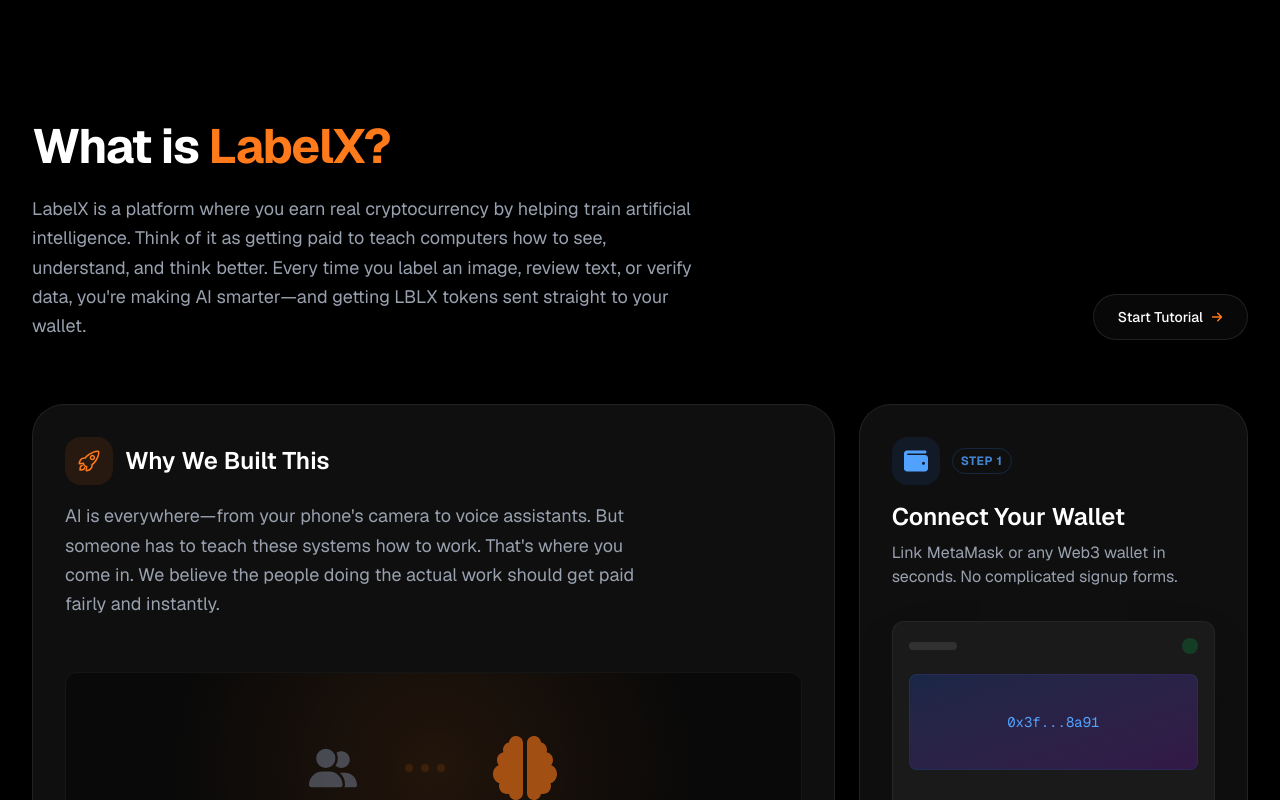
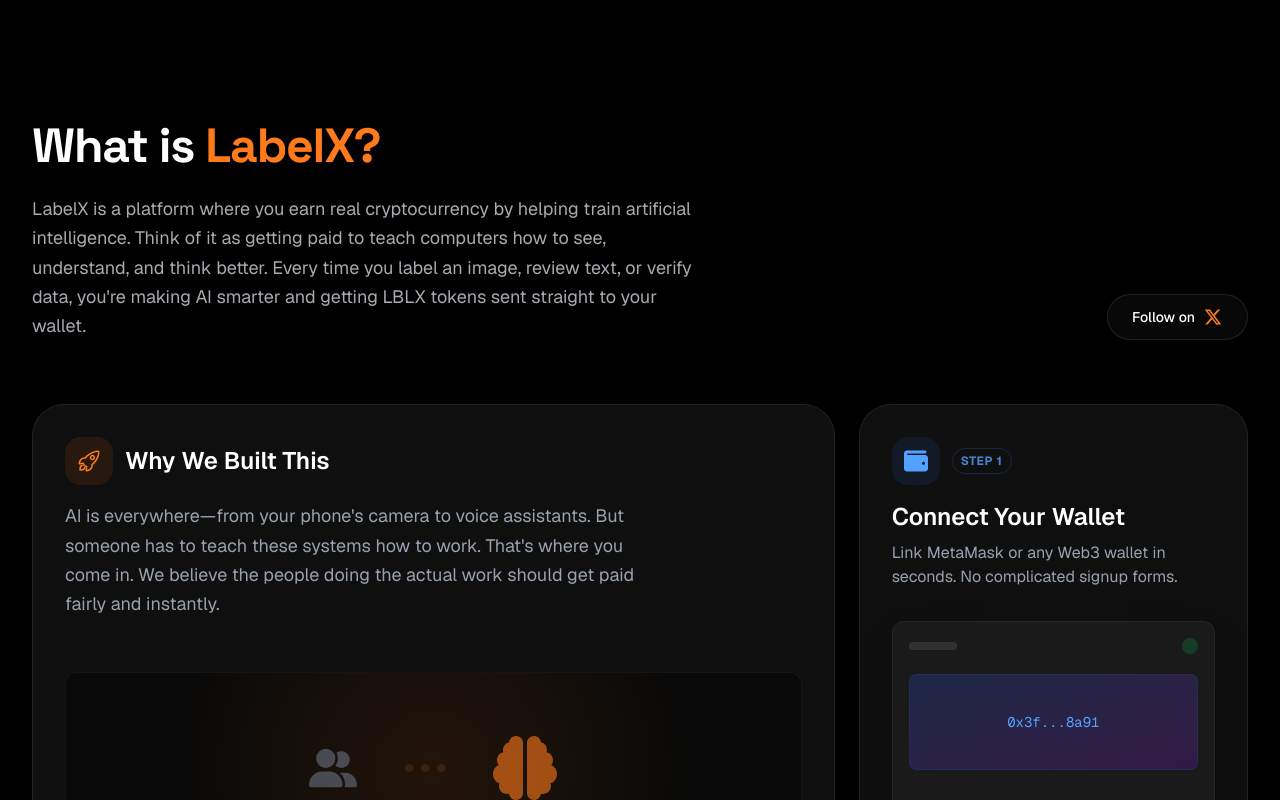
Before and after one commit to aiminiapps/labelxweb, a Next.js app: page / in a window 1280 px wide. Shown: the part 1020-1820 px from the top of the page. Built offline with nearby package versions, Linux system fonts and the light colour scheme.

Commit message:
Update AboutSection component: enhance layout, improve text styling, and add Twitter link

```diff
--- a/src/components/about-section.js
+++ b/src/components/about-section.js
@@ -11,8 +11,10 @@ import {
   animate,
   useInView
 } from 'framer-motion';
-import { FaWallet, FaBrain, FaCoins, FaCheckDouble, FaUserGroup, FaArrowRight } from 'react-icons/fa6';
+import { FaWallet, FaBrain, FaCoins, FaCheckDouble, FaUserGroup } from 'react-icons/fa6';
 import { IoRocketOutline, IoShieldCheckmarkOutline } from 'react-icons/io5';
+import { RiTwitterXFill } from "react-icons/ri";
+import Link from 'next/link';
 
 // --- 1. Lenis Smooth Scroll Setup ---
 const useLenis = () => {
@@ -287,7 +289,7 @@ const AboutSection = () => {
       {/* Divider */}
       <div className="absolute top-0 left-0 w-full h-px bg-gradient-to-r from-transparent via-white/10 to-transparent" />
 
-      <div className="max-w-7xl mx-auto px-4 sm:px-6 lg:px-8">
+      <div className="max-w-[1500px] mx-auto px-4 sm:px-6 lg:px-8">
         {/* Header */}
         <div className="flex flex-col md:flex-row justify-between items-start md:items-end mb-16 gap-6">
           <div className="max-w-2xl">
@@ -295,7 +297,7 @@ const AboutSection = () => {
               initial={{ opacity: 0, x: -20 }}
               whileInView={{ opacity: 1, x: 0 }}
               viewport={{ once: true }}
-              className="text-4xl md:text-5xl font-bold tracking-tight mb-6"
+              className="text-4xl heading md:text-5xl font-bold tracking-tight mb-6"
             >
               What is <span className="text-[#FF7A1A]">LabelX?</span>
             </motion.h2>
@@ -304,22 +306,24 @@ const AboutSection = () => {
               whileInView={{ opacity: 1, x: 0 }}
               viewport={{ once: true }}
               transition={{ delay: 0.1 }}
-              className="text-lg text-gray-400 leading-relaxed"
+              className="text-lg text-gray-300/80 leading-relaxed"
             >
               LabelX is a platform where you earn real cryptocurrency by helping train artificial intelligence.
               Think of it as getting paid to teach computers how to see, understand, and think better.
-              Every time you label an image, review text, or verify data, you're making AI smarter—and
+              Every time you label an image, review text, or verify data, you're making AI smarter and
               getting LBLX tokens sent straight to your wallet.
             </motion.p>
           </div>
-          <motion.button
+          <Link href='https://x.com/AI_UR_Alfredo' target='_blank'>
+          <motion.div
             initial={{ opacity: 0, x: 20 }}
             whileInView={{ opacity: 1, x: 0 }}
             viewport={{ once: true }}
             className="flex items-center gap-2 px-6 py-3 rounded-full border border-white/10 bg-white/[0.03] hover:bg-white/[0.08] transition-colors text-sm font-medium group"
-          >
-            Start Tutorial <FaArrowRight className="w-3 h-3 text-[#FF7A1A] group-hover:translate-x-1 transition-transform" />
-          </motion.button>
+            >
+            Follow on <RiTwitterXFill size={20} className="text-[#FF7A1A] group-hover:translate-x-1 transition-transform" />
+          </motion.div>
+        </Link>
         </div>
 
         {/* Bento Grid */}
```
